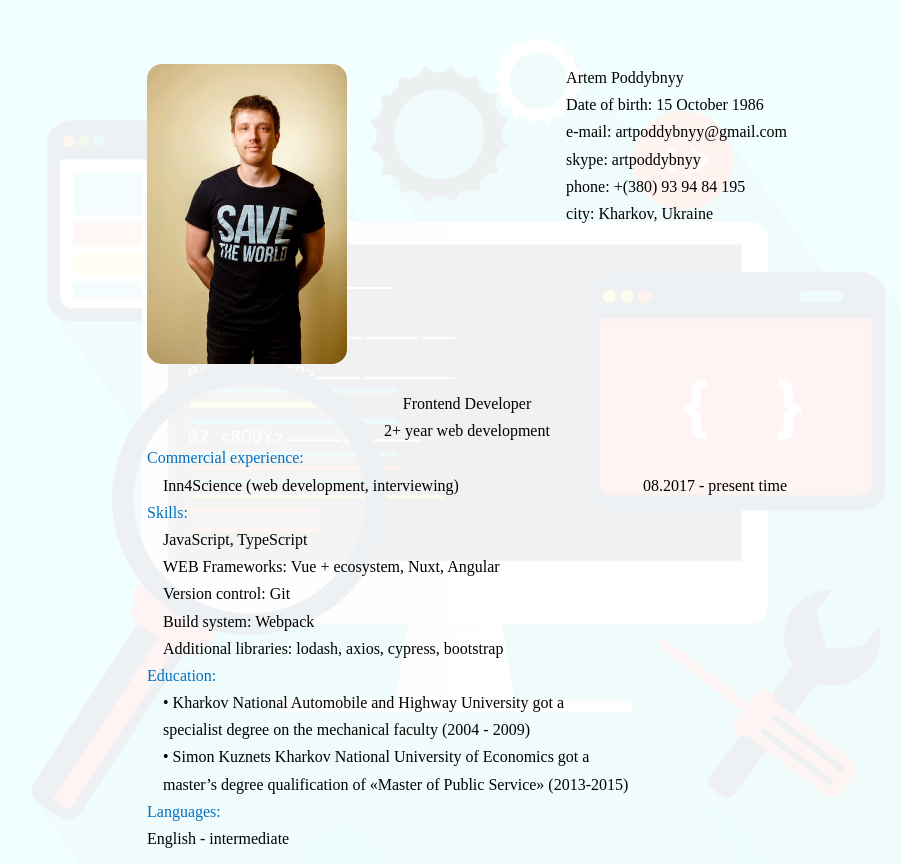
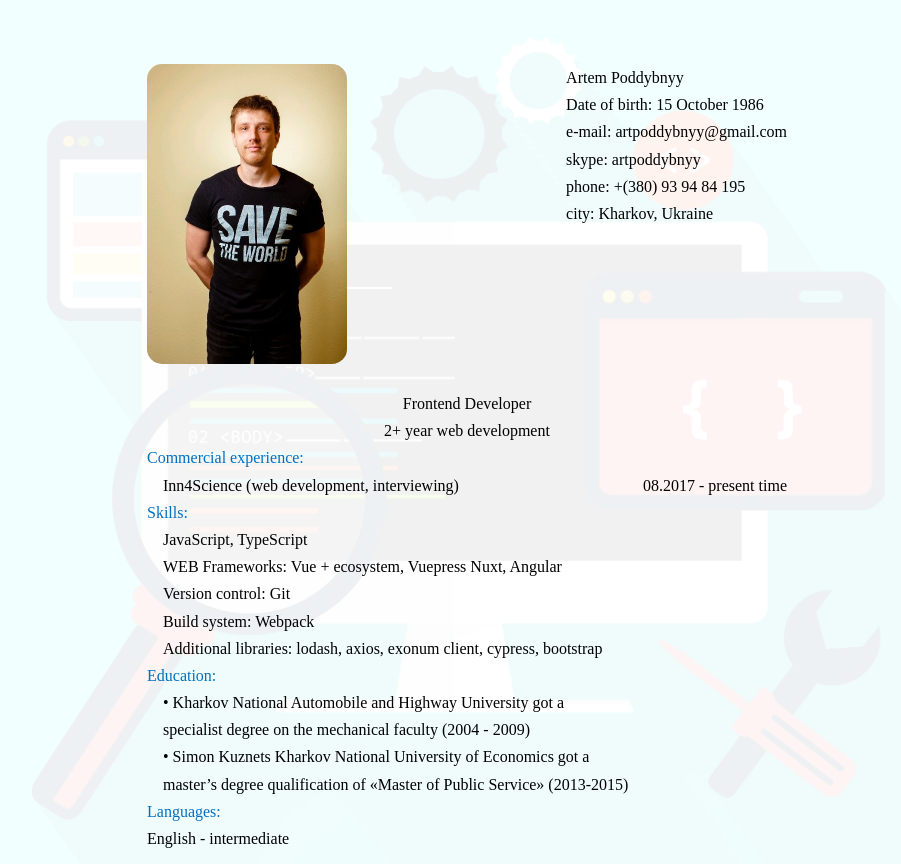
Before and after one commit to artpoddybnyy/cv, a plain HTML site: page docs/index.html in a window 1280 px wide. Shown: the whole page, without its empty margins (173-1074 px from the left). Drawn offline with Linux system fonts and the light colour scheme.

Commit message:
added data

```diff
--- a/docs/index.html
+++ b/docs/index.html
@@ -149,10 +149,10 @@
             <p class="sub-info-header">Skills:</p>
             <div class="skills m-left-1">
                 <p>JavaScript, TypeScript</p>
-                <p>WEB Frameworks: Vue + ecosystem, Nuxt, Angular</p>
+                <p>WEB Frameworks: Vue + ecosystem, Vuepress Nuxt, Angular</p>
                 <p>Version control: Git</p>
                 <p>Build system: Webpack</p>
-                <p>Additional libraries: lodash, axios, cypress, bootstrap</p>
+                <p>Additional libraries: lodash, axios, exonum client, cypress, bootstrap</p>
             </div>
             <p class="sub-info-header">Education:</p>
             <div class="education m-left-1">
```
